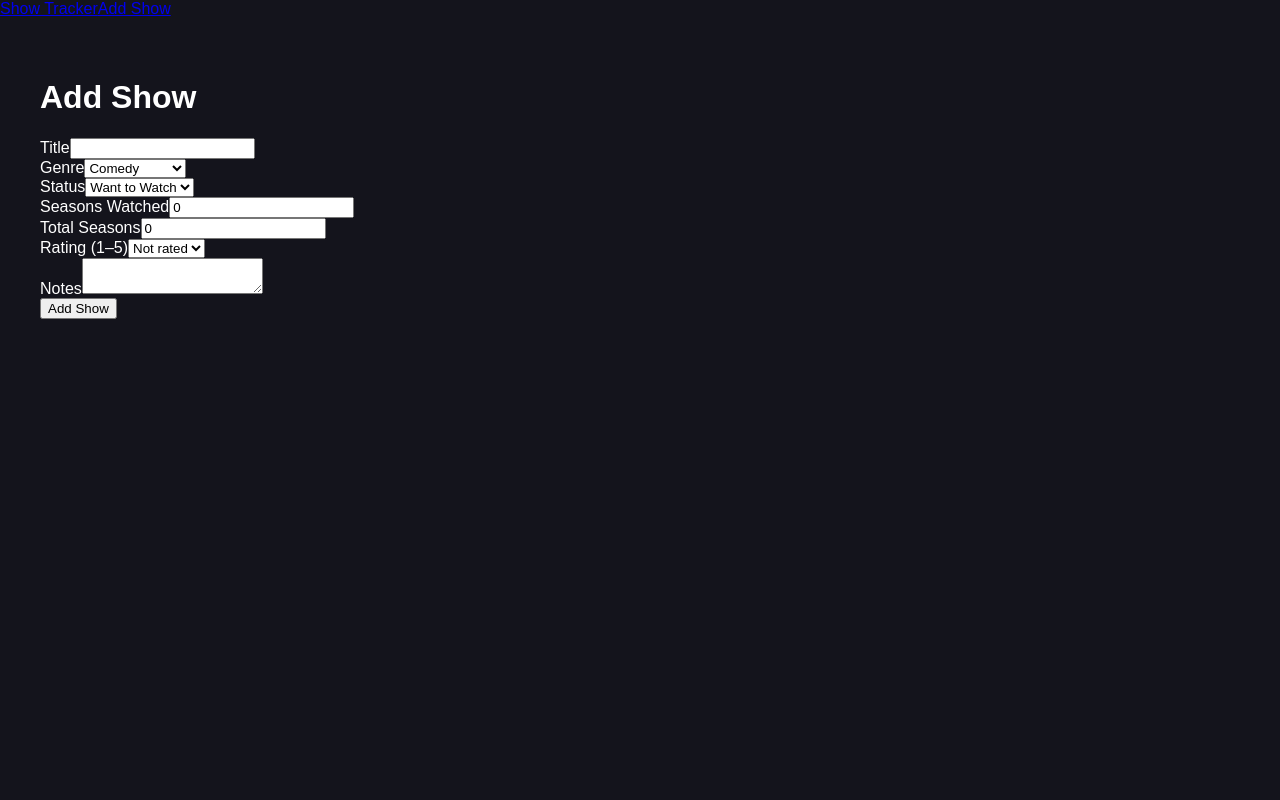
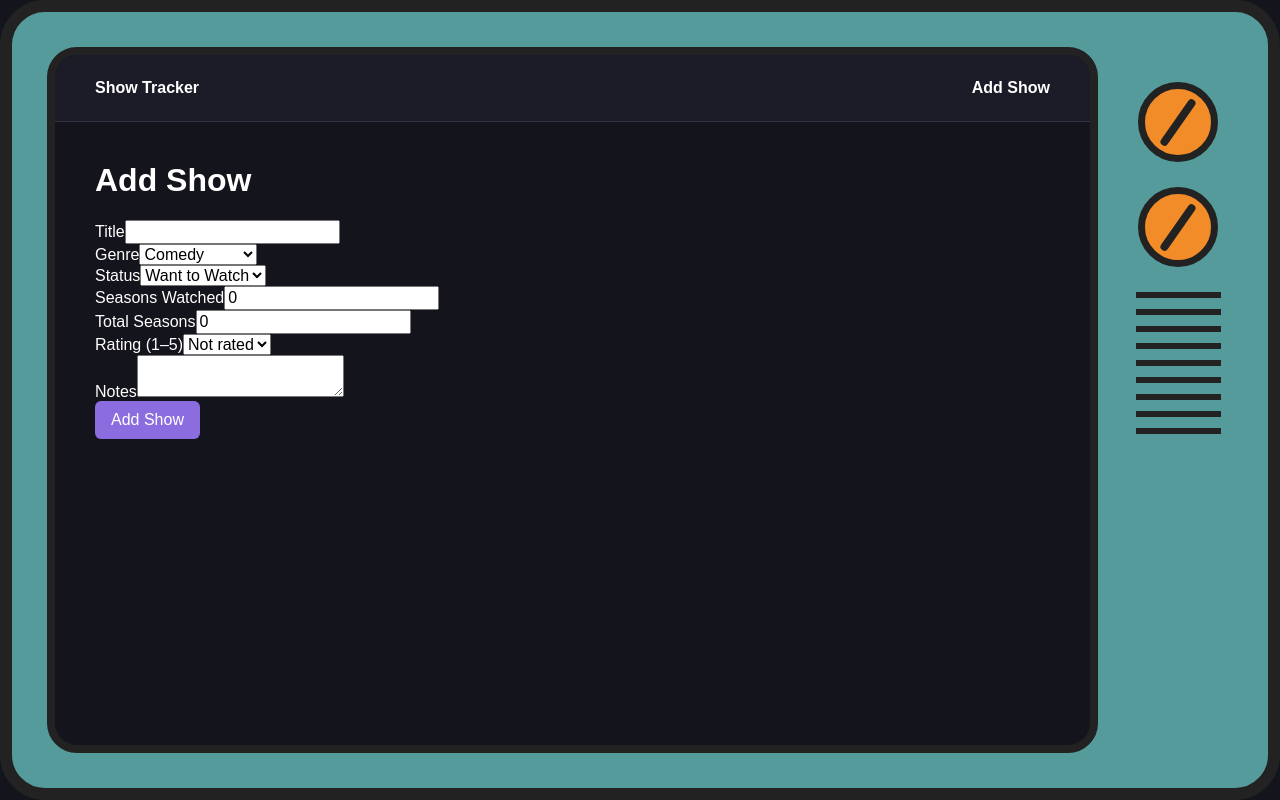
Before and after one commit to amanda-andersson/show-tracker, a React (Vite) app: page /add in a window 1280 px wide. Built offline with nearby package versions, Linux system fonts and the light colour scheme.

Commit message:
Add retro TV layout and show cards

```diff
--- a/src/App.css
+++ b/src/App.css
@@ -2,6 +2,229 @@
   min-height: 100vh;
 }
 
+nav {
+  display: flex;
+  justify-content: space-between;
+  align-items: center;
+  padding: 24px 40px;
+  background-color: #1c1c28;
+  border-bottom: 1px solid #333344;
+}
+
+nav a {
+  color: white;
+  text-decoration: none;
+  font-weight: bold;
+}
+
+nav a:hover {
+  color: #b9a2ff;
+}
+
 main {
+  max-width: 1200px;
+  margin: 0 auto;
   padding: 40px;
 }
+
+h1 {
+  margin-top: 0;
+}
+
+a {
+  color: #b9a2ff;
+}
+
+button,
+select,
+input,
+textarea {
+  font: inherit;
+}
+
+button {
+  padding: 10px 16px;
+  background-color: #8b6de0;
+  color: white;
+  border: none;
+  border-radius: 6px;
+  cursor: pointer;
+}
+
+button:hover {
+  background-color: #a38bf0;
+}
+
+button:disabled {
+  opacity: 0.6;
+  cursor: not-allowed;
+}
+
+@media (max-width: 600px) {
+  nav {
+    padding: 20px;
+  }
+
+  main {
+    padding: 24px 20px;
+  }
+}
+
+.tv {
+  display: flex;
+  gap: 25px;
+  width: 100%;
+  height: 100vh;
+  padding: 35px;
+  background-color: #559b9b;
+  border: 12px solid #222;
+  border-radius: 45px;
+}
+
+.tv-screen {
+  flex: 1;
+  min-width: 0;
+  height: 100%;
+  overflow-y: auto;
+  background-color: #14141c;
+  border: 8px solid #222;
+  border-radius: 30px;
+}
+
+.tv-controls {
+  width: 110px;
+  display: flex;
+  flex-direction: column;
+  align-items: center;
+  gap: 25px;
+  padding-top: 35px;
+  flex-shrink: 0;
+}
+
+.tv-knob {
+  width: 80px;
+  height: 80px;
+  background-color: #f28c28;
+  border: 7px solid #222;
+  border-radius: 50%;
+  position: relative;
+}
+
+.tv-knob::after {
+  content: '';
+  position: absolute;
+  width: 8px;
+  height: 55px;
+  background-color: #222;
+  left: 29px;
+  top: 6px;
+  transform: rotate(35deg);
+  border-radius: 5px;
+}
+
+.tv-speaker {
+  width: 85px;
+  height: 150px;
+  background: repeating-linear-gradient(
+    to bottom,
+    #222 0px,
+    #222 6px,
+    transparent 6px,
+    transparent 17px
+  );
+}
+
+/* Show cards */
+
+.show-card {
+  display: flex;
+  align-items: center;
+  gap: 20px;
+  padding: 20px;
+  margin-bottom: 20px;
+  background-color: #f5e6cf;
+  color: #222;
+  border: 4px solid #222;
+  border-radius: 16px;
+  box-shadow: 5px 5px 0 #000;
+}
+
+.show-card-icon {
+  display: flex;
+  justify-content: center;
+  align-items: center;
+  width: 100px;
+  height: 120px;
+  flex-shrink: 0;
+  background-color: #e7a45b;
+  border: 3px solid #222;
+  border-radius: 10px;
+  font-size: 55px;
+}
+
+.show-card-content h2 {
+  margin: 0 0 12px;
+  font-size: 22px;
+}
+
+.show-card-content a {
+  color: #222;
+  text-decoration: none;
+}
+
+.show-card-content a:hover {
+  text-decoration: underline;
+}
+
+.show-card-content p {
+  margin: 8px 0;
+}
+
+.show-status {
+  display: inline-block;
+  padding: 5px 12px;
+  background-color: #b5c99a;
+  border-radius: 20px;
+  font-weight: bold;
+}
+
+.show-rating {
+  color: #d68b00;
+  font-size: 22px;
+}
+
+/* Show grid */
+
+.show-grid {
+  display: grid;
+  grid-template-columns: repeat(3, minmax(0, 1fr));
+  gap: 20px;
+  margin-top: 24px;
+}
+
+.show-grid .show-card {
+  margin-bottom: 0;
+  min-width: 0;
+}
+
+.show-grid .show-card-icon {
+  width: 75px;
+  height: 100px;
+  font-size: 42px;
+}
+
+.show-grid .show-card-content {
+  min-width: 0;
+}
+
+@media (max-width: 1200px) {
+  .show-grid {
+    grid-template-columns: repeat(2, minmax(0, 1fr));
+  }
+}
+
+@media (max-width: 750px) {
+  .show-grid {
+    grid-template-columns: 1fr;
+  }
+}
--- a/src/App.tsx
+++ b/src/App.tsx
@@ -9,6 +9,8 @@ import NotFound from './pages/NotFound'
 function App() {
   return (
     <BrowserRouter>
+      <div className="tv">
+        <div className="tv-screen">
           <nav>
             <Link to="/">Show Tracker</Link>
             <Link to="/add">Add Show</Link>
@@ -23,6 +25,14 @@ function App() {
               <Route path="*" element={<NotFound />} />
             </Routes>
           </main>
+        </div>
+
+        <div className="tv-controls">
+          <div className="tv-knob"></div>
+          <div className="tv-knob"></div>
+          <div className="tv-speaker"></div>
+        </div>
+      </div>
     </BrowserRouter>
   )
 }
--- a/src/components/ShowCard.tsx
+++ b/src/components/ShowCard.tsx
@@ -8,26 +8,32 @@ interface ShowCardProps {
 
 function ShowCard({ show }: ShowCardProps) {
   return (
-    <div>
+    <div className="show-card">
+      <div className="show-card-icon">
+        {genreIcons[show.category ?? 'Other'] ?? '📺'}
+      </div>
+
+      <div className="show-card-content">
         <h2>
           <Link to={`/shows/${show.id}`}>
-          {genreIcons[show.category ?? 'Other'] ?? '📺'} {show.title}
+            {show.title}
           </Link>
         </h2>
 
-      <p>{show.status}</p>
+        <p className="show-status">{show.status}</p>
 
         {show.subtitle && (
           <p>Seasons Watched: {show.subtitle}</p>
         )}
 
         {show.rating != null && show.rating > 0 && (
-        <p>
+          <p className="show-rating">
             {'★'.repeat(show.rating)}
             {'☆'.repeat(5 - show.rating)}
           </p>
         )}
       </div>
+    </div>
   )
 }
 
--- a/src/pages/Home.tsx
+++ b/src/pages/Home.tsx
@@ -1,4 +1,3 @@
-
 import { useShows } from '../hooks/useShows'
 import { useLocalStorage } from '../hooks/useLocalStorage'
 import ShowCard from '../components/ShowCard'
@@ -38,9 +37,11 @@ function Home() {
       {filteredShows.length === 0 ? (
         <p>No shows added yet.</p>
       ) : (
-      filteredShows.map((show) => (
-  <ShowCard key={show.id} show={show} />
-))
+        <div className="show-grid">
+          {filteredShows.map((show) => (
+            <ShowCard key={show.id} show={show} />
+          ))}
+        </div>
       )}
     </div>
   )
```
Lines whose indentation alone changed are shown as unchanged.
